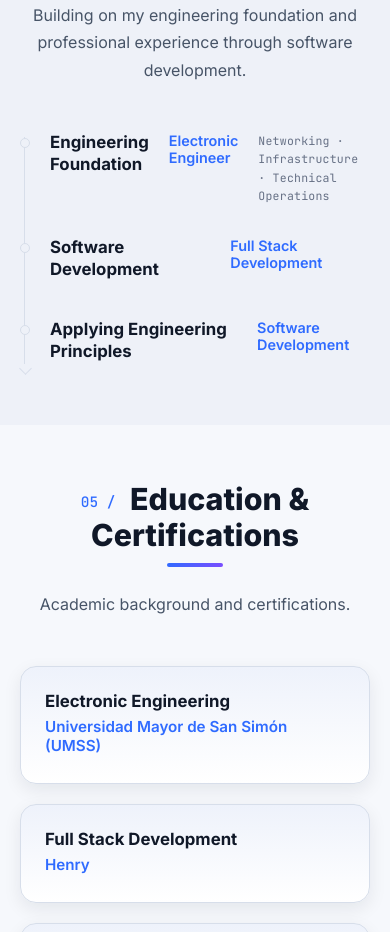
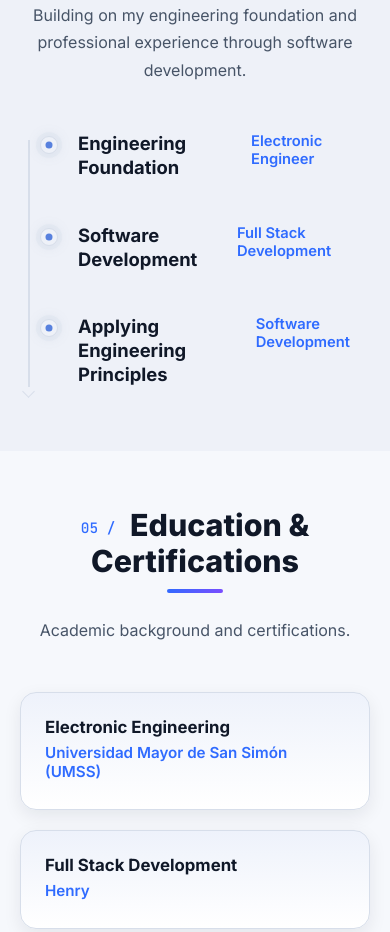
Before and after one commit to AlexandroCamacho1000/alejandrocamachodev, a React (Vite) app: page / in a window 390 px wide. Shown: the part 6600-7532 px from the top of the page. Built offline with nearby package versions, Linux system fonts and the light colour scheme.

Commit message:
refactor: My Journey without skill lists, larger titles, layered nodes, subtle animated line

```diff
--- a/src/components/MyJourney/MyJourney.css
+++ b/src/components/MyJourney/MyJourney.css
@@ -10,33 +10,47 @@
   position: relative;
   display: grid;
   grid-template-columns: repeat(3, 1fr);
-  gap: 32px;
-  max-width: 900px;
-  margin: 56px auto 0;
+  gap: 48px;
+  max-width: 960px;
+  margin: 64px auto 0;
+  padding: 0 20px;
 }
 
-/* horizontal line - gris azulado oscuro sutil */
+/* línea horizontal sutil - ligeramente más visible pero fina */
 .journey-track::before {
   content: "";
   position: absolute;
-  top: 5px;
+  top: 8px;
   left: calc(100% / 6);
   right: calc(100% / 6);
-  height: 1px;
+  height: 1.5px;
   background: var(--border);
+  transform: scaleX(0);
+  transform-origin: left center;
+  transition: transform 0.9s cubic-bezier(0.4, 0, 0.2, 1) 0.2s;
 }
 
-/* flecha sutil al final - línea fina gris */
+.journey-track.revealed::before {
+  transform: scaleX(1);
+}
+
+/* flecha sutil al final */
 .journey-track::after {
   content: "";
   position: absolute;
-  top: 1px;
+  top: 4px;
   right: calc(100% / 6 - 8px);
   width: 8px;
   height: 8px;
-  border-top: 1px solid var(--border);
-  border-right: 1px solid var(--border);
+  border-top: 1.5px solid var(--border);
+  border-right: 1.5px solid var(--border);
   transform: rotate(45deg);
+  opacity: 0;
+  transition: opacity 0.4s ease 1s;
+}
+
+.journey-track.revealed::after {
+  opacity: 1;
 }
 
 .journey-stage {
@@ -47,66 +61,89 @@
   position: relative;
 }
 
-/* nodo pequeño sutil */
+/* nodo: círculo exterior + punto central con glow acero sutil */
 .journey-dot {
-  width: 10px;
-  height: 10px;
+  width: 18px;
+  height: 18px;
   border-radius: 50%;
   background: var(--bg-secondary);
   border: 1.5px solid var(--border);
   flex-shrink: 0;
   position: relative;
   z-index: 1;
+  box-shadow: 0 0 0 4px color-mix(in srgb, var(--border) 35%, transparent),
+              0 0 14px color-mix(in srgb, #7a8ca8 18%, transparent);
+  opacity: 0;
+  transform: scale(0.7);
+  transition: opacity 0.45s ease, transform 0.45s cubic-bezier(0.34, 1.56, 0.64, 1);
+}
+
+.journey-stage:nth-child(1) .journey-dot { transition-delay: 0.35s; }
+.journey-stage:nth-child(2) .journey-dot { transition-delay: 0.55s; }
+.journey-stage:nth-child(3) .journey-dot { transition-delay: 0.75s; }
+
+.journey-stage.revealed .journey-dot {
+  opacity: 1;
+  transform: scale(1);
+}
+
+.journey-dot::after {
+  content: "";
+  position: absolute;
+  top: 50%;
+  left: 50%;
+  width: 7px;
+  height: 7px;
+  border-radius: 50%;
+  background: color-mix(in srgb, var(--accent) 55%, #8a9bb5 45%);
+  transform: translate(-50%, -50%);
 }
 
 .journey-title {
-  font-size: 1.05rem;
+  font-size: 1.28rem;
   font-weight: 700;
   color: var(--text-primary);
-  margin: 18px 0 6px;
+  margin: 22px 0 8px;
   line-height: 1.3;
 }
 
 .journey-role {
-  font-size: 0.9rem;
+  font-size: 0.92rem;
   font-weight: 600;
   color: var(--accent);
-  margin: 0 0 8px;
-}
-
-.journey-meta {
-  font-family: var(--font-mono);
-  font-size: 0.72rem;
-  color: var(--text-muted);
-  letter-spacing: 0.02em;
-  line-height: 1.6;
   margin: 0;
 }
 
 @media (max-width: 900px) {
   .journey-track {
     grid-template-columns: 1fr;
-    gap: 40px;
+    gap: 44px;
     max-width: 520px;
   }
 
   .journey-track::before {
-    top: 5px;
-    bottom: 5px;
-    left: 4px;
+    top: 8px;
+    bottom: 8px;
+    left: 8px;
     right: auto;
-    width: 1px;
+    width: 1.5px;
     height: auto;
+    transform: scaleY(0);
+    transform-origin: top center;
+  }
+
+  .journey-track.revealed::before {
+    transform: scaleY(1);
   }
 
   .journey-track::after {
     top: auto;
-    bottom: -4px;
+    bottom: -1px;
     right: auto;
-    left: 1px;
+    left: 4px;
     border-top: none;
-    border-right: 1px solid var(--border);
-    border-bottom: 1px solid var(--border);
+    border-right: 1.5px solid var(--border);
+    border-bottom: 1.5px solid var(--border);
     transform: rotate(45deg);
   }
 
@@ -118,22 +155,49 @@
   }
 
   .journey-dot {
-    margin-top: 6px;
+    margin-top: 4px;
   }
 
   .journey-title {
     margin-top: 0;
   }
+
+  .journey-stage:nth-child(1) .journey-dot { transition-delay: 0.25s; }
+  .journey-stage:nth-child(2) .journey-dot { transition-delay: 0.4s; }
+  .journey-stage:nth-child(3) .journey-dot { transition-delay: 0.55s; }
 }
 
 @media (max-width: 600px) {
   .journey-track {
-    gap: 32px;
-    margin-top: 36px;
+    gap: 36px;
+    margin-top: 40px;
+  }
+
+  .journey-title {
+    font-size: 1.15rem;
   }
 }
 
 @media (prefers-reduced-motion: reduce) {
+  .journey-track::before,
+  .journey-track::after,
+  .journey-dot {
+    transition: none !important;
+    transform: none !important;
+  }
+
+  .journey-track::before {
+    transform: scaleX(1) !important;
+  }
+
+  .journey-dot {
+    opacity: 1 !important;
+  }
+
+  .journey-track::after {
+    opacity: 1 !important;
+  }
+
   .journey-stage {
     transition: none !important;
   }
--- a/src/components/MyJourney/MyJourney.jsx
+++ b/src/components/MyJourney/MyJourney.jsx
@@ -9,9 +9,6 @@ function JourneyStage({ stage }) {
       <span className="journey-dot" aria-hidden="true" />
       <h3 className="journey-title">{stage.title}</h3>
       <p className="journey-role">{stage.label}</p>
-      {stage.tags && (
-        <p className="journey-meta">{stage.tags.join(' · ')}</p>
-      )}
     </div>
   );
 }
@@ -19,6 +16,7 @@ function JourneyStage({ stage }) {
 function MyJourney() {
   const { t } = useLanguage();
   const headerRef = useReveal();
+  const trackRef = useReveal();
   const stages = t('journey.stages');
 
   return (
@@ -27,7 +25,7 @@ function MyJourney() {
         <h2 className="section-title" data-index="04">{t('journey.title')}</h2>
         <p className="section-subtitle">{t('journey.subtitle')}</p>
       </div>
-      <div className="journey-track">
+      <div className="journey-track" ref={trackRef}>
         {stages.map((stage) => (
           <JourneyStage key={stage.title} stage={stage} />
         ))}
--- a/src/i18n/translations.js
+++ b/src/i18n/translations.js
@@ -134,7 +134,6 @@ const translations = {
         {
           title: "Engineering Foundation",
           label: "Electronic Engineer",
-          tags: ["Networking", "Infrastructure", "Technical Operations"],
         },
         {
           title: "Software Development",
@@ -311,7 +310,6 @@ const translations = {
         {
           title: "Base de Ingeniería",
           label: "Ingeniero Electrónico",
-          tags: ["Redes", "Infraestructura", "Operaciones Técnicas"],
         },
         {
           title: "Desarrollo de Software",
```
